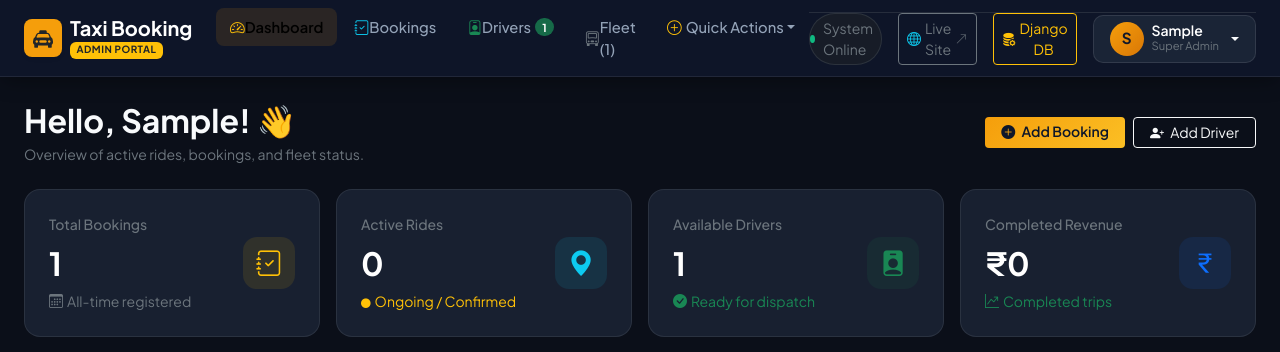
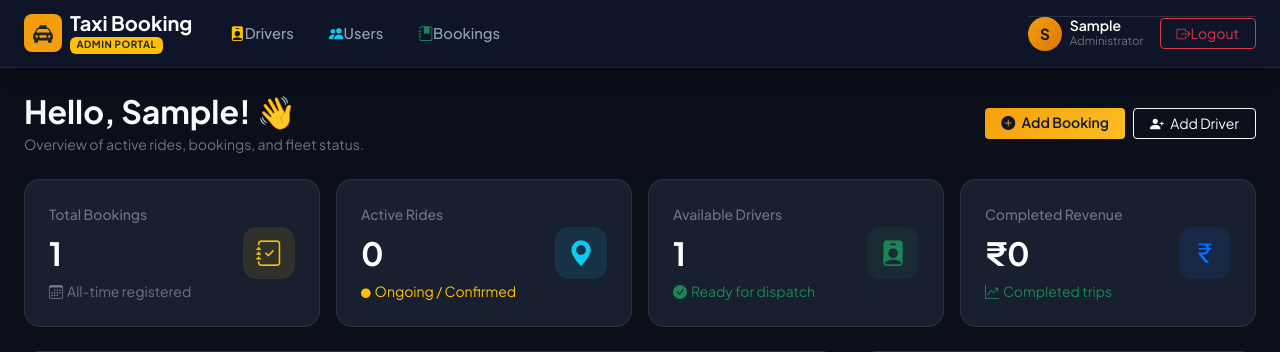
Before and after one commit to parmarkhushi2026-max/Taxi-Booking-System, a Django app: page /admin-dashboard/ in a window 1280 px wide. Shown: the top 352 px of the page. Run offline with Django 5.2, Linux system fonts and the light colour scheme; a user stored in the database is signed in; tables that the repository leaves empty hold one stand-in row (values such as "Sample post").

Commit message:
Update admin navbar to keep only Drivers, Users, Bookings, and Logout options without links

```diff
--- a/core/templates/core/admin_dashboard.html
+++ b/core/templates/core/admin_dashboard.html
@@ -223,128 +223,41 @@
 
         <!-- Collapsible Content -->
         <div class="collapse navbar-collapse" id="adminNavbarNav">
-            <!-- Navigation Links -->
-            <ul class="navbar-nav me-auto mb-2 mb-lg-0 gap-lg-1 mt-3 mt-lg-0">
+            <!-- Navigation Links: Drivers, Users, Bookings (no links / dummy action) -->
+            <ul class="navbar-nav me-auto mb-2 mb-lg-0 gap-lg-2 mt-3 mt-lg-0">
                 <li class="nav-item">
-                    <a class="nav-link nav-link-admin active" href="{% url 'admin_dashboard' %}">
-                        <i class="bi bi-speedometer2 me-1.5 text-warning"></i> Dashboard
+                    <a class="nav-link nav-link-admin" href="javascript:void(0)" role="button">
+                        <i class="bi bi-person-badge-fill me-1.5 text-warning"></i> Drivers
                     </a>
                 </li>
                 <li class="nav-item">
-                    <a class="nav-link nav-link-admin" href="#bookings-section">
-                        <i class="bi bi-journal-check me-1.5 text-info"></i> Bookings
-                        {% if active_rides %}
-                            <span class="badge bg-warning text-dark ms-1 rounded-pill small">{{ active_rides }}</span>
-                        {% endif %}
+                    <a class="nav-link nav-link-admin" href="javascript:void(0)" role="button">
+                        <i class="bi bi-people-fill me-1.5 text-info"></i> Users
                     </a>
                 </li>
                 <li class="nav-item">
-                    <a class="nav-link nav-link-admin" href="#drivers-section">
-                        <i class="bi bi-person-badge me-1.5 text-success"></i> Drivers
-                        {% if available_drivers %}
-                            <span class="badge bg-success bg-opacity-75 text-white ms-1 rounded-pill small">{{ available_drivers }}</span>
-                        {% endif %}
+                    <a class="nav-link nav-link-admin" href="javascript:void(0)" role="button">
+                        <i class="bi bi-journal-bookmark-fill me-1.5 text-success"></i> Bookings
                     </a>
-                </li>
-                <li class="nav-item">
-                    <a class="nav-link nav-link-admin" href="#fleet-section">
-                        <i class="bi bi-truck-front me-1.5 text-secondary"></i> Fleet ({{ total_vehicles }})
-                    </a>
-                </li>
-                <li class="nav-item dropdown">
-                    <a class="nav-link nav-link-admin dropdown-toggle" href="#" role="button" data-bs-toggle="dropdown" aria-expanded="false">
-                        <i class="bi bi-plus-circle me-1 text-warning"></i> Quick Actions
-                    </a>
-                    <ul class="dropdown-menu dropdown-menu-dark-custom">
-                        <li>
-                            <a class="dropdown-item" href="/admin/core/booking/add/" target="_blank">
-                                <i class="bi bi-plus-lg text-warning me-2"></i> Create Booking
-                            </a>
-                        </li>
-                        <li>
-                            <a class="dropdown-item" href="/admin/core/driver/add/" target="_blank">
-                                <i class="bi bi-person-plus text-success me-2"></i> Register Driver
-                            </a>
-                        </li>
-                        <li>
-                            <a class="dropdown-item" href="/admin/core/vehicle/add/" target="_blank">
-                                <i class="bi bi-car-front text-info me-2"></i> Add Vehicle
-                            </a>
-                        </li>
-                        <li><hr class="dropdown-divider border-secondary opacity-25"></li>
-                        <li>
-                            <a class="dropdown-item" href="{% url 'admin_register' %}">
-                                <i class="bi bi-shield-plus text-primary me-2"></i> Register Custom Admin
-                            </a>
-                        </li>
-                    </ul>
                 </li>
             </ul>
 
-            <!-- Right-Hand Controls & User Profile -->
-            <div class="d-flex flex-column flex-lg-row align-items-lg-center gap-2 gap-lg-3 pt-3 pt-lg-0 border-top border-lg-0 border-secondary border-opacity-25">
-                <!-- Status Pill -->
-                <div class="d-none d-xl-flex align-items-center bg-dark bg-opacity-50 px-2.5 py-1 rounded-pill border border-secondary border-opacity-25 small text-secondary">
-                    <span class="live-pulse me-2"></span>
-                    <span>System Online</span>
+            <!-- Right-Hand Controls: Admin Badge & Logout Option -->
+            <div class="d-flex flex-column flex-lg-row align-items-lg-center gap-3 pt-3 pt-lg-0 border-top border-lg-0 border-secondary border-opacity-25">
+                <div class="d-flex align-items-center gap-2">
+                    <div class="user-avatar-badge">
+                        {{ user.first_name|default:user.username|slice:":1"|upper }}
+                    </div>
+                    <div class="d-flex flex-column">
+                        <span class="fw-semibold text-white small lh-1">{{ user.first_name|default:user.username }}</span>
+                        <span class="text-secondary" style="font-size: 0.72rem;">Administrator</span>
+                    </div>
                 </div>
 
-                <!-- Live Site Link -->
-                <a href="{% url 'index' %}" class="btn btn-outline-secondary btn-sm d-flex align-items-center justify-content-center" target="_blank" title="View Customer Website">
-                    <i class="bi bi-globe me-1 text-info"></i>
-                    <span>Live Site</span>
-                    <i class="bi bi-arrow-up-right small ms-1 opacity-75"></i>
+                <!-- Logout Option -->
+                <a href="{% url 'admin_logout' %}" class="btn btn-outline-danger btn-sm d-inline-flex align-items-center justify-content-center px-3 py-1.5">
+                    <i class="bi bi-box-arrow-right me-1.5"></i> Logout
                 </a>
-
-                <!-- Django Admin Link -->
-                <a href="/admin/" class="btn btn-outline-warning btn-sm d-flex align-items-center justify-content-center" target="_blank" title="Open Django DB Admin">
-                    <i class="bi bi-database-fill-gear me-1"></i>
-                    <span>Django DB</span>
-                </a>
-
-                <!-- User Profile Dropdown -->
-                <div class="dropdown">
-                    <button class="btn btn-dark-custom dropdown-toggle d-flex align-items-center gap-2 w-100 justify-content-between px-3 py-1.5" type="button" data-bs-toggle="dropdown" aria-expanded="false">
-                        <div class="d-flex align-items-center gap-2">
-                            <div class="user-avatar-badge">
-                                {{ user.first_name|default:user.username|slice:":1"|upper }}
-                            </div>
-                            <div class="text-start d-flex flex-column">
-                                <span class="fw-semibold text-white small lh-1">{{ user.first_name|default:user.username }}</span>
-                                <span class="text-secondary" style="font-size: 0.7rem;">
-                                    {% if user.is_superuser %}Super Admin{% else %}Administrator{% endif %}
-                                </span>
-                            </div>
-                        </div>
-                    </button>
-                    <ul class="dropdown-menu dropdown-menu-dark-custom dropdown-menu-end shadow-lg mt-2">
-                        <li class="px-3 py-2 border-bottom border-secondary border-opacity-25">
-                            <div class="fw-bold text-white small">{{ user.first_name|default:user.username }}</div>
-                            <div class="text-secondary small" style="font-size: 0.75rem;">{{ user.email|default:"admin@taxibooking.com" }}</div>
-                        </li>
-                        <li>
-                            <a class="dropdown-item py-2" href="{% url 'admin_dashboard' %}">
-                                <i class="bi bi-grid-fill me-2 text-warning"></i> Dashboard Home
-                            </a>
-                        </li>
-                        <li>
-                            <a class="dropdown-item py-2" href="{% url 'admin_forgot_password' %}">
-                                <i class="bi bi-key-fill me-2 text-info"></i> Reset Password
-                            </a>
-                        </li>
-                        <li>
-                            <a class="dropdown-item py-2" href="{% url 'admin_register' %}">
-                                <i class="bi bi-person-plus-fill me-2 text-success"></i> Add New Admin
-                            </a>
-                        </li>
-                        <li><hr class="dropdown-divider border-secondary border-opacity-25"></li>
-                        <li>
-                            <a class="dropdown-item py-2 text-danger" href="{% url 'admin_logout' %}">
-                                <i class="bi bi-box-arrow-right me-2"></i> Log Out
-                            </a>
-                        </li>
-                    </ul>
-                </div>
             </div>
         </div>
     </div>
```
